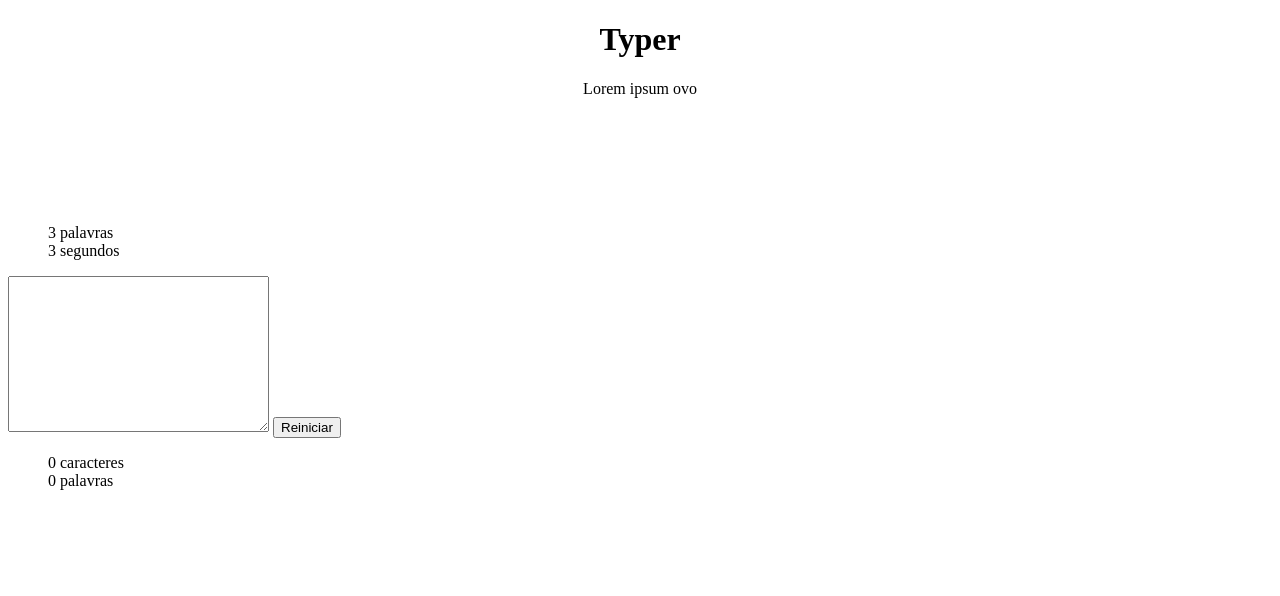
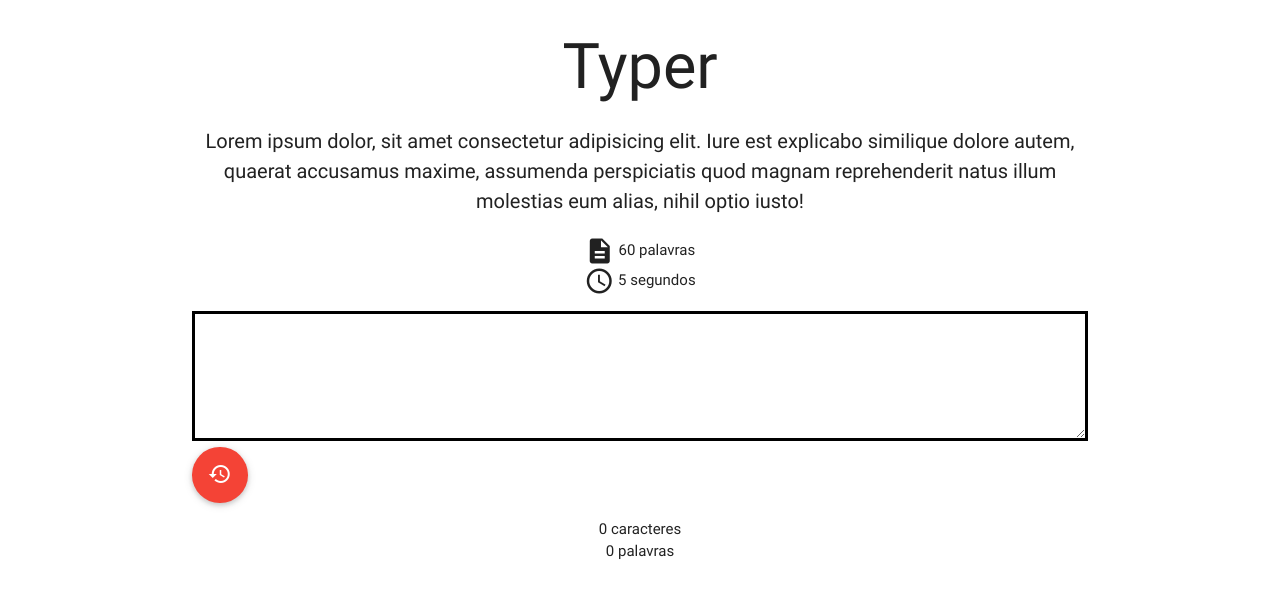
Before and after one commit to ffavareto/Typer-com-jQuery, a plain HTML site: page public/principal.html in a window 1280 px wide. Drawn offline with Linux system fonts and the light colour scheme.

Commit message:
Estilizando CSS

```diff
--- a/public/css/estilos.css
+++ b/public/css/estilos.css
@@ -1,19 +1,26 @@
-h1 {
-  display: flex;
-  align-items: center;
-  justify-content: center;
-}
-
-li {
-  list-style: none;
+.campo-digitacao {
+  font-size: 20px;
+  height: 130px;
+  border: solid 3px black;
 }
 
 .frase {
-  display: flex;
-  align-items: center;
-  justify-content: center;
+  font-size: 20px;
+  text-align: left;
 }
 
-.informacoes {
-  margin-top: 10%;
+.campo-desativado {
+  background-color: lightgray;
 }
+
+.icones {
+  vertical-align: middle;
+}
+
+.campo-correto {
+  border: 3px solid greenyellow;
+}
+
+.campo-incorreto {
+  border: 3px solid tomato;
+}
--- a/public/js/main.js
+++ b/public/js/main.js
@@ -5,6 +5,7 @@ $(() => {
   atualizaTamanhoFrase();
   inicializaContadores();
   inicializaCronometro();
+  inicializaMarcadores();
   $('#reiniciar-jogo').click(reiniciaJogo);
 });
 
@@ -37,12 +38,27 @@ function inicializaCronometro() {
       if (tempoRestante < 1) {
         campo.attr('disabled', true);
         clearInterval(cronometroID);
+        campo.toggleClass('campo-desativado');
       }
     }, 1000);
   });
 }
 
-$('#reiniciar-jogo').click(reiniciaJogo);
+function inicializaMarcadores() {
+  let frase = $('.frase').text();
+  campo.on('input', () => {
+    let digitado = campo.val();
+    let comparavel = frase.substr(0, digitado.length);
+
+    if (digitado == comparavel) {
+      campo.addClass('campo-correto');
+      campo.removeClass('campo-incorreto');
+    } else {
+      campo.addClass('campo-incorreto');
+      campo.removeClass('campo-correto');
+    }
+  });
+}
 
 function reiniciaJogo() {
   campo.attr('disabled', false);
@@ -51,4 +67,7 @@ function reiniciaJogo() {
   $('#contador-caracteres').text('0');
   $('#tempo-digitacao').text(tempoInicial);
   inicializaCronometro();
+  campo.toggleClass('campo-desativado');
+  campo.removeClass('campo-incorreto');
+  campo.removeClass('campo-correto');
 }
--- a/public/principal.html
+++ b/public/principal.html
@@ -4,26 +4,44 @@
 <head>
     <meta charset='UTF-8'>
     <meta name='viewport' content='width=device-width, initial-scale=1.0'>
+    <title>Typer</title>
     <link rel='stylesheet' href='./css/estilos.css'>
+    <link rel="stylesheet" href="css/libs/materialize.min.css">
+    <link href="https://fonts.googleapis.com/icon?family=Material+Icons" rel="stylesheet">
     <link rel="shortcut icon" href="./img/Keyboard.png" type="image/x-icon">
-    <title>Typer</title>
 </head>
 
 <body>
-    <h1>Typer</h1>
-    <p class='frase'>Lorem ipsum ovo</p>
-    <ul class='informacoes'>
-        <li><span id='tamanho-frase'>0</span> palavras</li>
-        <li><span id="tempo-digitacao">3</span> segundos</li>
-    </ul>
+    <div class="container">
+        <h1 class="center">Typer</h1>
+        <p class='frase center'>Lorem ipsum dolor, sit amet consectetur adipisicing elit. Iure est explicabo similique
+            dolore autem, quaerat accusamus maxime, assumenda perspiciatis quod magnam reprehenderit natus illum
+            molestias eum alias, nihil optio iusto!
+        </p>
+        <ul class='informacoes center'>
+            <li>
+                <i class="small material-icons icones">description</i>
+                <span id='tamanho-frase'>0</span> palavras
+            </li>
+            <li>
+                <i class="small material-icons icones">query_builder</i>
+                <span id="tempo-digitacao">5</span> segundos
+            </li>
+        </ul>
 
-    <textarea class='campo-digitacao' cols='30' rows='10'></textarea>
-    <button id="reiniciar-jogo">Reiniciar</button>
+        <textarea class='campo-digitacao' cols='30' rows='10'></textarea>
 
-    <ul>
-        <li id='contador-caracteres'><span>0</span> caracteres</li>
-        <li id='contador-palavras'><span>0</span> palavras</li>
-    </ul>
+        <div class="botoes">
+            <a id="reiniciar-jogo" class="btn-floating btn-large waves-effect waves-light red">
+                <i class="material-icons">restore</i>
+            </a>
+        </div>
+
+        <ul class="center">
+            <li id='contador-caracteres'><span>0</span> caracteres</li>
+            <li id='contador-palavras'><span>0</span> palavras</li>
+        </ul>
+    </div>
 
     <script src='js/jquery.js'></script>
     <script src='js/main.js'></script>
```
